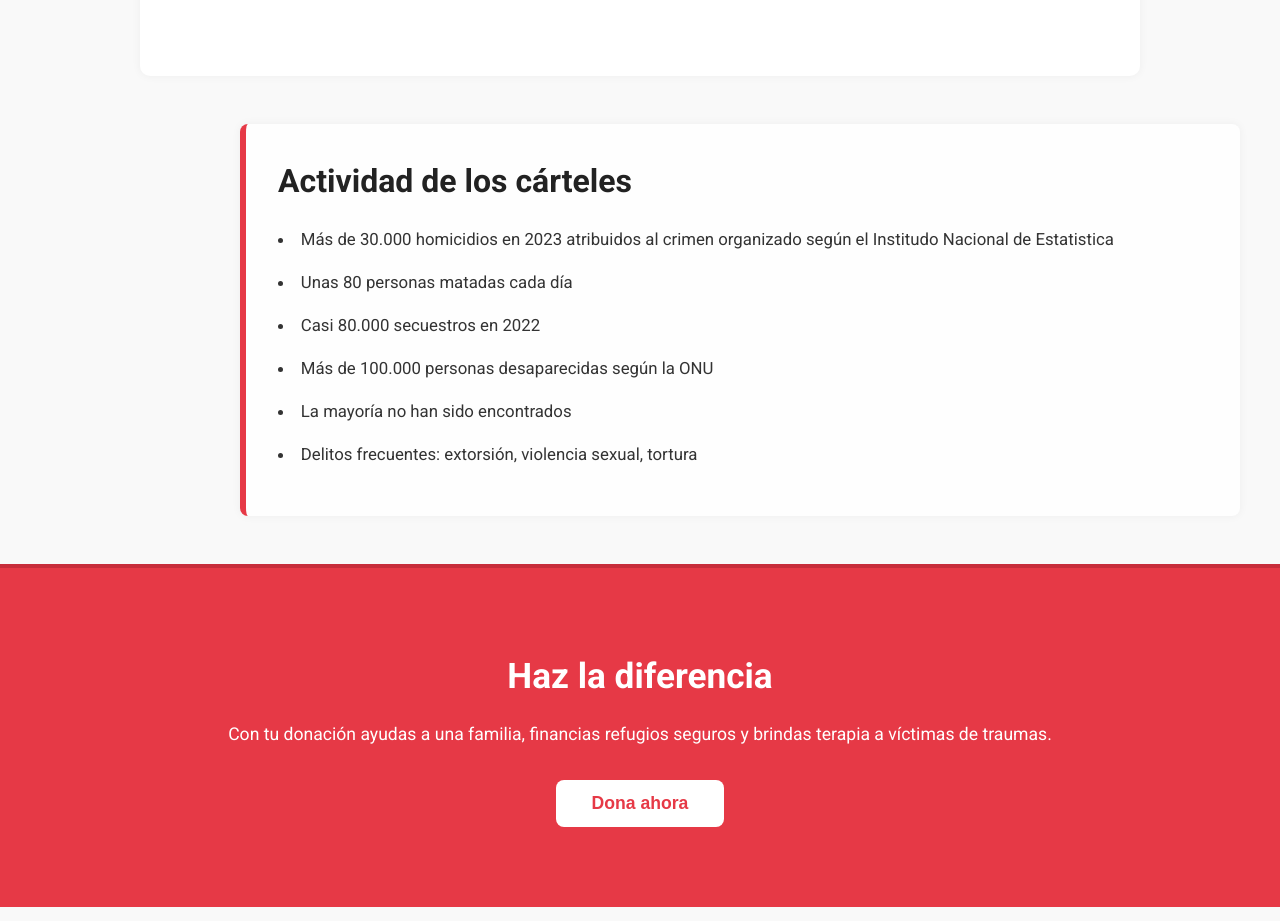
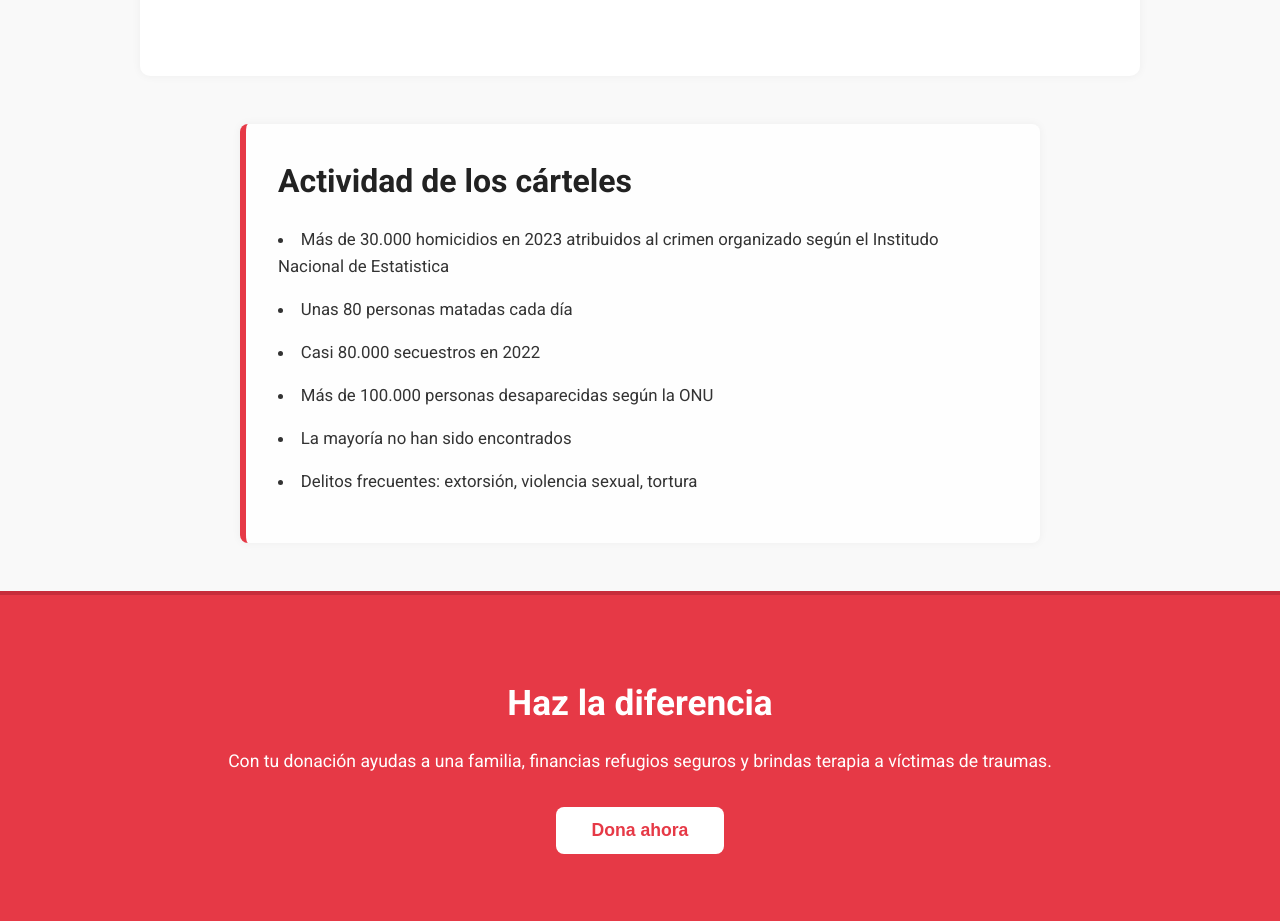
Before and after one commit to PikoArpento/silencio.github.io, a plain HTML site: page index.html in a window 1280 px wide. Shown: the part 3200-4121 px from the top of the page. Drawn offline with Linux system fonts and the light colour scheme.

Commit message:
Update index.html

```diff
--- a/index.html
+++ b/index.html
@@ -134,13 +134,15 @@
 
         .stats {
             background: #fefefe;
-            position: relative;
-            left: 240px;
+            align-items: center;
+            justify-content: center;
             padding: 2rem;
             border-left: 6px solid var(--secondary-color);
-            margin: 3rem 0;
+            margin: 3rem auto; /* centrato orizzontalmente */
             border-radius: 8px;
+            max-width: 800px; /* o qualunque larghezza desiderata */
         }
+
 
         .donate-section {
             background: var(--secondary-color);
```
